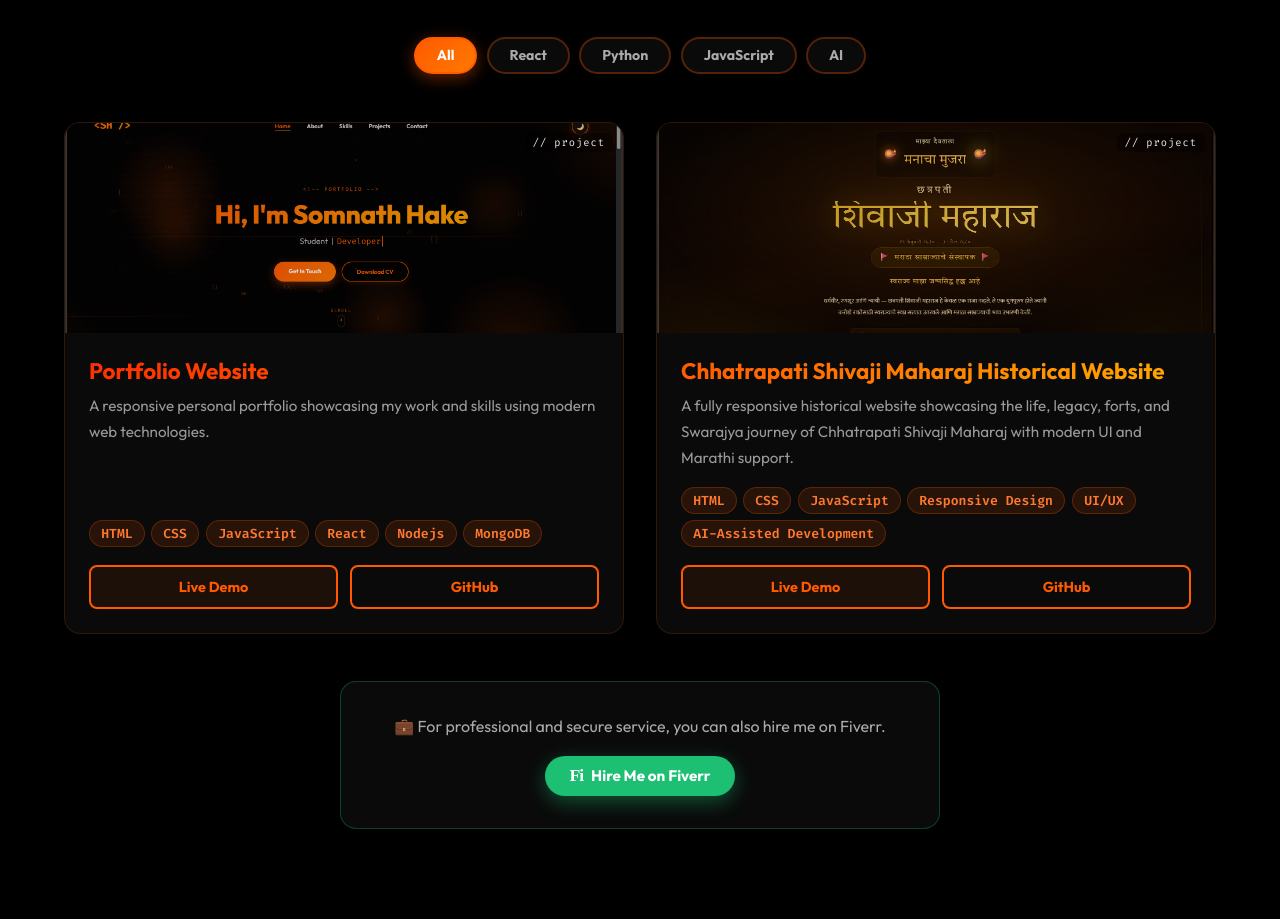
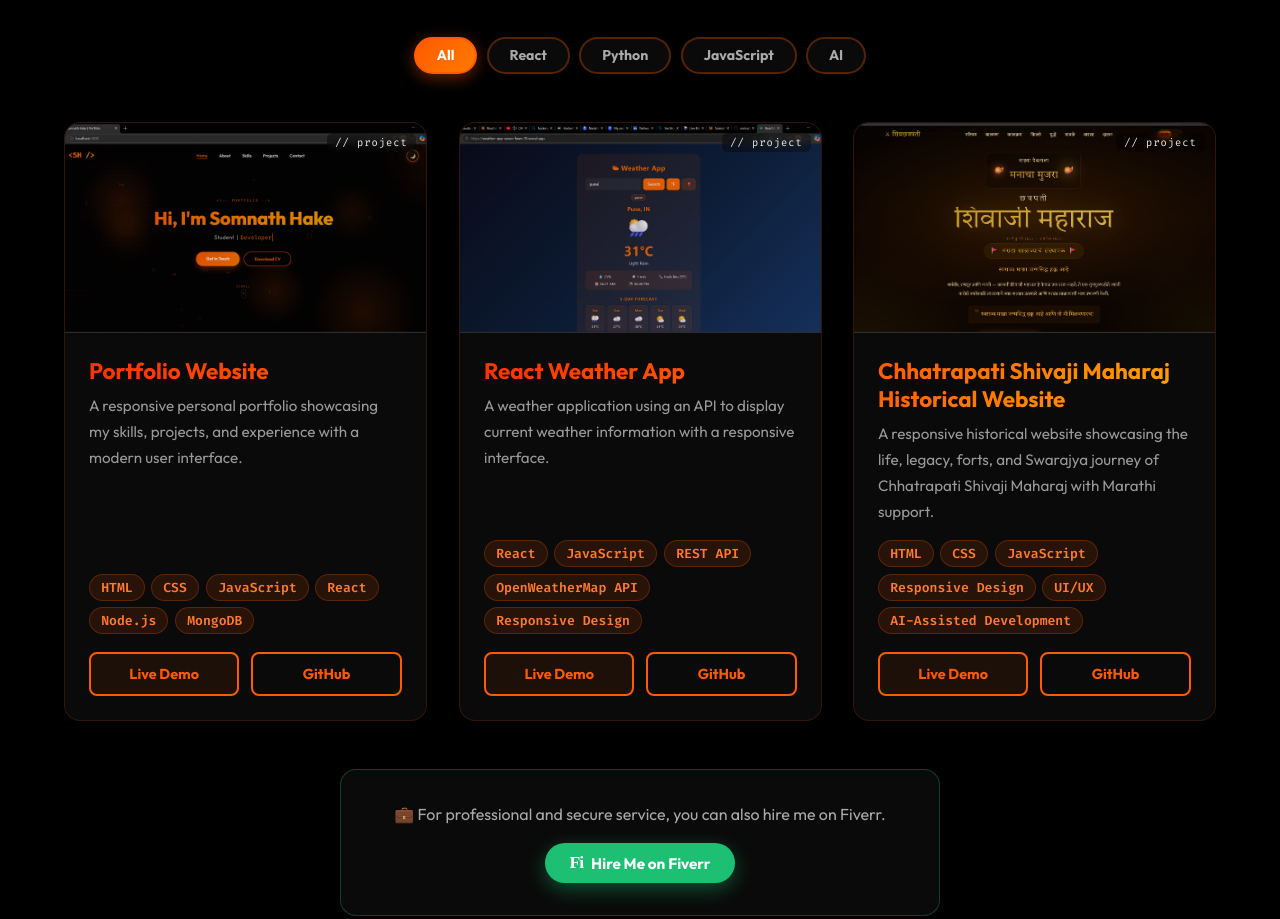
Before and after one commit to somnathhake09/My-Portfolio, a React (Create React App) app in the folder frontend/: page / in a window 1280 px wide. Shown: the part 4640-5559 px from the top of the page. Built offline with nearby package versions, Linux system fonts and the light colour scheme.

Commit message:
feat: add weather app project

```diff
--- a/frontend/src/App.jsx
+++ b/frontend/src/App.jsx
@@ -2008,19 +2008,37 @@ const PROJECTS = [
     emoji: "🎨",
     image: "/portfolio-preview.png",
     title: "Portfolio Website",
-    desc: "A responsive personal portfolio showcasing my work and skills using modern web technologies.",
-    tags: ["HTML", "CSS", "JavaScript", "React", "Nodejs", "MongoDB"],
-    btn1: { label: "Live Demo", href: "#" },
+    desc: "A responsive personal portfolio showcasing my skills, projects, and experience with a modern user interface.",
+    tags: ["HTML", "CSS", "JavaScript", "React", "Node.js", "MongoDB"],
+    btn1: {
+      label: "Live Demo",
+      href: "https://my-portfolio09-beta.vercel.app/",
+    },
     btn2: {
       label: "GitHub",
       href: "https://github.com/somnathhake09/My-Portfolio",
     },
   },
   {
+    emoji: "🌦️",
+    image: "/weather-app-preview.png",
+    title: "React Weather App",
+    desc: "A weather application using an API to display current weather information with a responsive interface.",
+    tags: ["React","JavaScript","REST API","OpenWeatherMap API","Responsive Design"],
+    btn1: {
+      label: "Live Demo",
+      href: "https://weather-app-seven-fawn-35.vercel.app/",
+    },
+    btn2: {
+      label: "GitHub",
+      href: "https://github.com/somnathhake09/weather-app",
+    },
+  },
+  {
     emoji: "🏰",
     image: "/shivaji-maharaj-website.png",
     title: "Chhatrapati Shivaji Maharaj Historical Website",
-    desc: "A fully responsive historical website showcasing the life, legacy, forts, and Swarajya journey of Chhatrapati Shivaji Maharaj with modern UI and Marathi support.",
+    desc: "A responsive historical website showcasing the life, legacy, forts, and Swarajya journey of Chhatrapati Shivaji Maharaj with Marathi support.",
     tags: [
       "HTML",
       "CSS",
```
Also changed, not shown: frontend/public/weather-app-preview.png (added).
